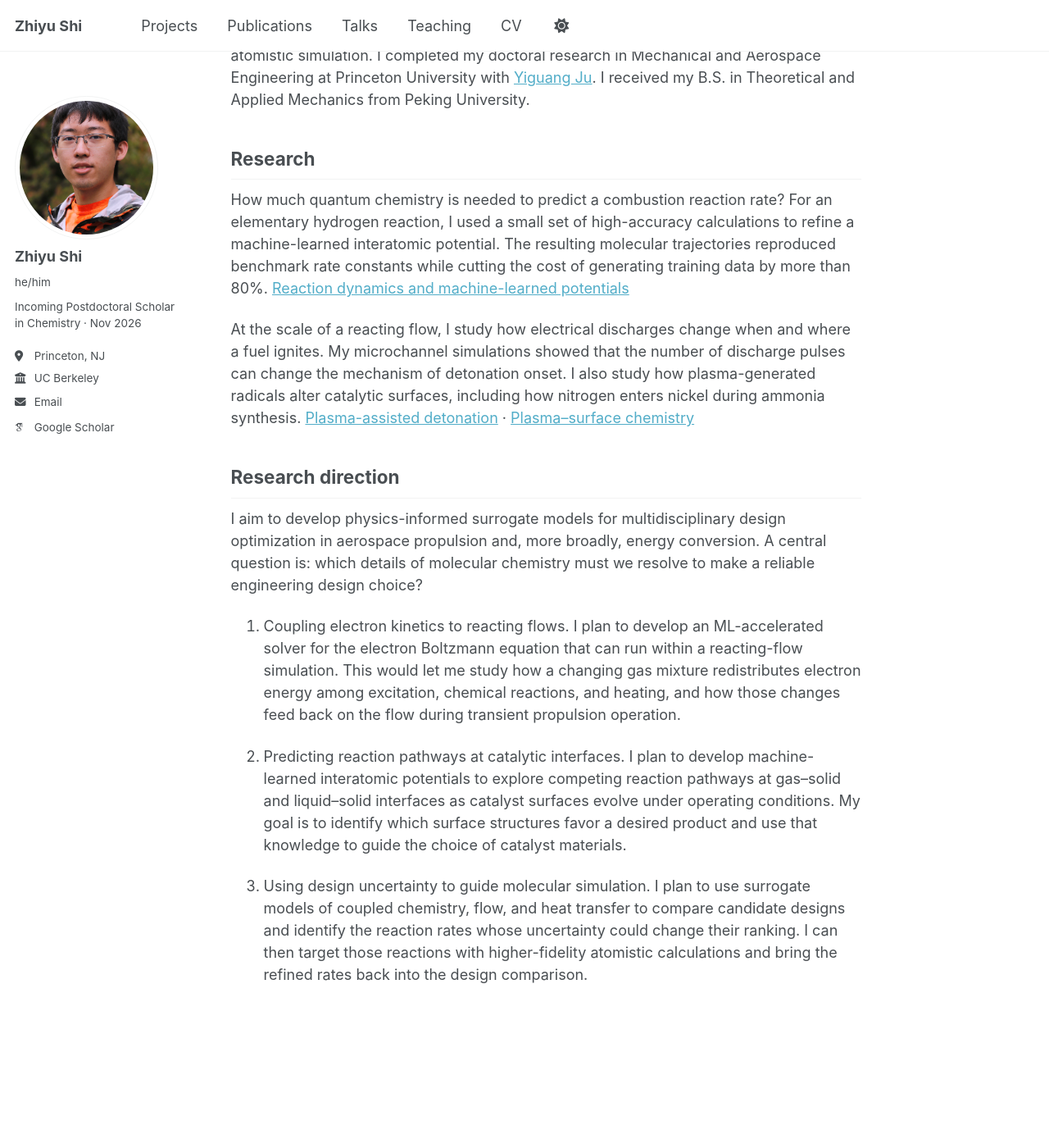
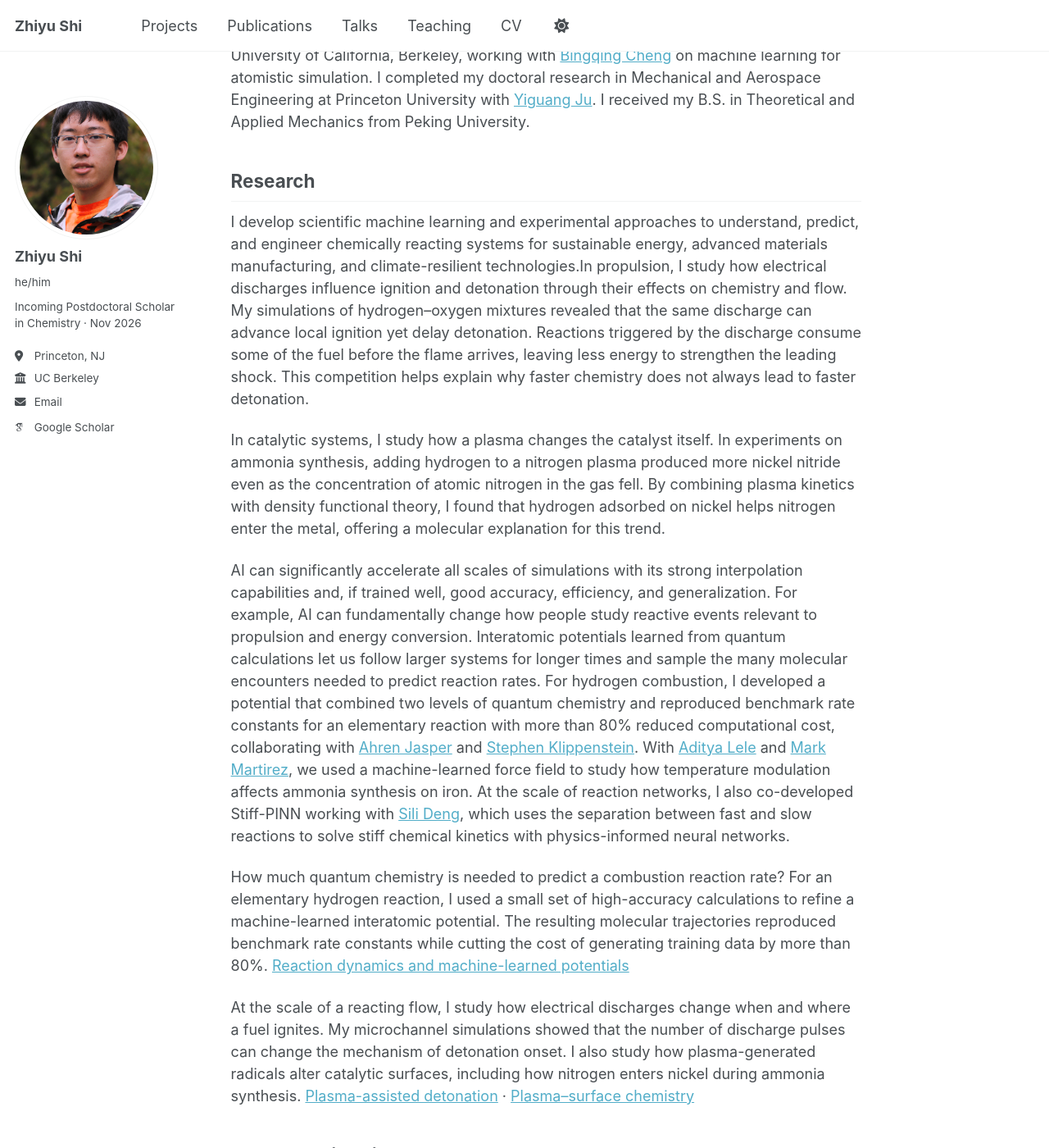
Before and after one commit to Zhi-yu-Shi/zhi-yu-shi.github.io, a Jekyll site: the page built from index.md, in a window 1280 px wide and 1400 px high, scrolled down 327 px. Shown: the whole window at 82% size. Built offline with Jekyll 4.4.1, drawn with Linux system fonts in a browser that asks for light colours; some web fonts are replaced; some of the changed text lies outside the part shown.

Commit message:
Update index.md

```diff
--- a/index.md
+++ b/index.md
@@ -9,11 +9,17 @@ redirect_from:
 
 <p id="profile-preview-note" hidden><small>December 2026 profile preview</small></p>
 
-I study how molecular reactions shape the performance of propulsion and catalytic systems. I am particularly interested in how the design of these systems can steer reactions in gases and on surfaces by controlling when and where energy is deposited and how reactive species are transported. I combine scientific machine learning, atomistic simulation, and multiphysics CFD to connect these molecular mechanisms to the scales at which fuels are produced and used.
+I develop multiscale computational methods to understand and predict the behavior of chemically reacting systems and to guide their design for sustainable energy and green manufacturing. My work combines scientific machine learning, atomistic simulation, and multiphysics CFD to study how molecular reactions shape the performance of propulsion and catalytic systems. I am particularly interested in how we can steer reactions in gases and on surfaces by controlling when and where energy is deposited and how reactive species are transported.
 
 {% include effective-text.html from=site.postdoc_start before="In November 2026, I start as a postdoctoral scholar" after="I am a postdoctoral scholar" %} in the Department of Chemistry at the University of California, Berkeley, working with [Bingqing Cheng](https://chemistry.berkeley.edu/node/2526) on machine learning for atomistic simulation. {% include effective-text.html from=site.phd_conferral before="I completed my doctoral research" after="I earned my Ph.D." %} in Mechanical and Aerospace Engineering at Princeton University with [Yiguang Ju](https://mae.princeton.edu/people/yiguang-ju). I received my B.S. in Theoretical and Applied Mechanics from Peking University.
 
 ## Research
+
+I develop scientific machine learning and experimental approaches to understand, predict, and engineer chemically reacting systems for sustainable energy, advanced materials manufacturing, and climate-resilient technologies.In propulsion, I study how electrical discharges influence ignition and detonation through their effects on chemistry and flow. My simulations of hydrogen–oxygen mixtures revealed that the same discharge can advance local ignition yet delay detonation. Reactions triggered by the discharge consume some of the fuel before the flame arrives, leaving less energy to strengthen the leading shock. This competition helps explain why faster chemistry does not always lead to faster detonation.
+
+In catalytic systems, I study how a plasma changes the catalyst itself. In experiments on ammonia synthesis, adding hydrogen to a nitrogen plasma produced more nickel nitride even as the concentration of atomic nitrogen in the gas fell. By combining plasma kinetics with density functional theory, I found that hydrogen adsorbed on nickel helps nitrogen enter the metal, offering a molecular explanation for this trend.
+
+AI can significantly accelerate all scales of simulations with its strong interpolation capabilities and, if trained well, good accuracy, efficiency, and generalization. For example, AI can fundamentally change how people study reactive events relevant to propulsion and energy conversion. Interatomic potentials learned from quantum calculations let us follow larger systems for longer times and sample the many molecular encounters needed to predict reaction rates. For hydrogen combustion, I developed a potential that combined two levels of quantum chemistry and reproduced benchmark rate constants for an elementary reaction with more than 80% reduced computational cost, collaborating with [Ahren Jasper](https://www.anl.gov/profile/ahren-w-jasper) and [Stephen Klippenstein](https://www.anl.gov/profile/stephen-j-klippenstein). With [Aditya Lele](https://engineering.rowan.edu/faculty_staff/listing/aditya_lele.html) and [Mark Martirez](https://www.pppl.gov/people/mark-martirez), we used a machine-learned force field to study how temperature modulation affects ammonia synthesis on iron. At the scale of reaction networks, I also co-developed Stiff-PINN working with [Sili Deng](https://meche.mit.edu/people/faculty/silideng@mit.edu), which uses the separation between fast and slow reactions to solve stiff chemical kinetics with physics-informed neural networks.
 
 How much quantum chemistry is needed to predict a combustion reaction rate? For an elementary hydrogen reaction, I used a small set of high-accuracy calculations to refine a machine-learned interatomic potential. The resulting molecular trajectories reproduced benchmark rate constants while cutting the cost of generating training data by more than 80%. [Reaction dynamics and machine-learned potentials]({{ '/project/mlmd/' | relative_url }})
 
@@ -23,8 +29,8 @@ At the scale of a reacting flow, I study how electrical discharges change when a
 
 I aim to develop physics-informed surrogate models for multidisciplinary design optimization in aerospace propulsion and, more broadly, energy conversion. A central question is: which details of molecular chemistry must we resolve to make a reliable engineering design choice?
 
-1. Coupling electron kinetics to reacting flows. I plan to develop an ML-accelerated solver for the electron Boltzmann equation that can run within a reacting-flow simulation. This would let me study how a changing gas mixture redistributes electron energy among excitation, chemical reactions, and heating, and how those changes feed back on the flow during transient propulsion operation.
+1. **Coupling electron kinetics to reacting flows.** I plan to develop an ML-accelerated solver for the electron Boltzmann equation that can run within a reacting-flow simulation. This would let me study how a changing gas mixture redistributes electron energy among excitation, chemical reactions, and heating, and how those changes feed back on the flow during transient propulsion operation.
 
-2. Predicting reaction pathways at catalytic interfaces. I plan to develop machine-learned interatomic potentials to explore competing reaction pathways at gas–solid and liquid–solid interfaces as catalyst surfaces evolve under operating conditions. My goal is to identify which surface structures favor a desired product and use that knowledge to guide the choice of catalyst materials.
+2. **Predicting reaction pathways at catalytic interfaces.** I plan to develop machine-learned interatomic potentials to explore competing reaction pathways at gas–solid and liquid–solid interfaces as catalyst surfaces evolve under operating conditions. My goal is to identify which surface structures favor a desired product and use that knowledge to guide the choice of catalyst materials.
 
-3. Using design uncertainty to guide molecular simulation. I plan to use surrogate models of coupled chemistry, flow, and heat transfer to compare candidate designs and identify the reaction rates whose uncertainty could change their ranking. I can then target those reactions with higher-fidelity atomistic calculations and bring the refined rates back into the design comparison.
+3. **Using design uncertainty to guide molecular simulation.** I plan to use surrogate models of coupled chemistry, flow, and heat transfer to compare candidate designs and identify the reaction rates whose uncertainty could change their ranking. I can then target those reactions with higher-fidelity atomistic calculations and bring the refined rates back into the design comparison.
```
